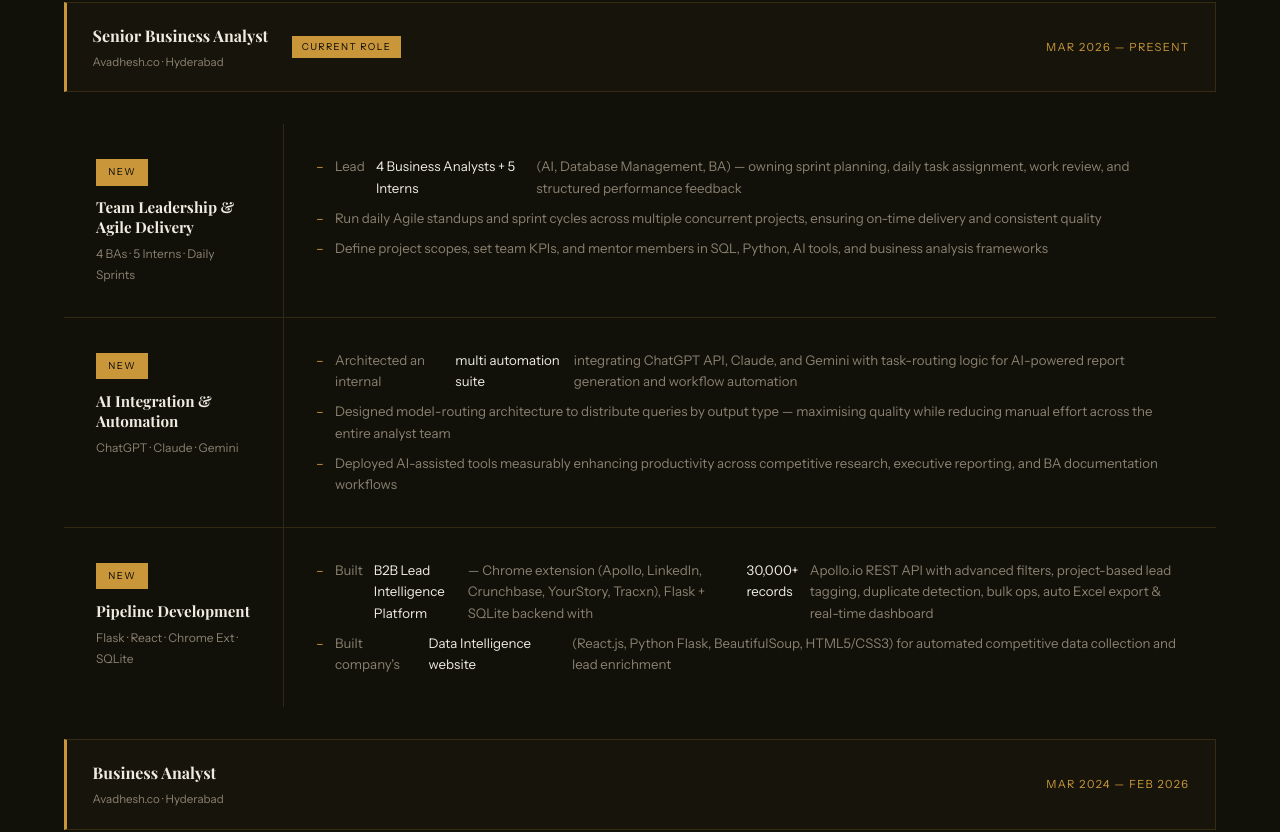
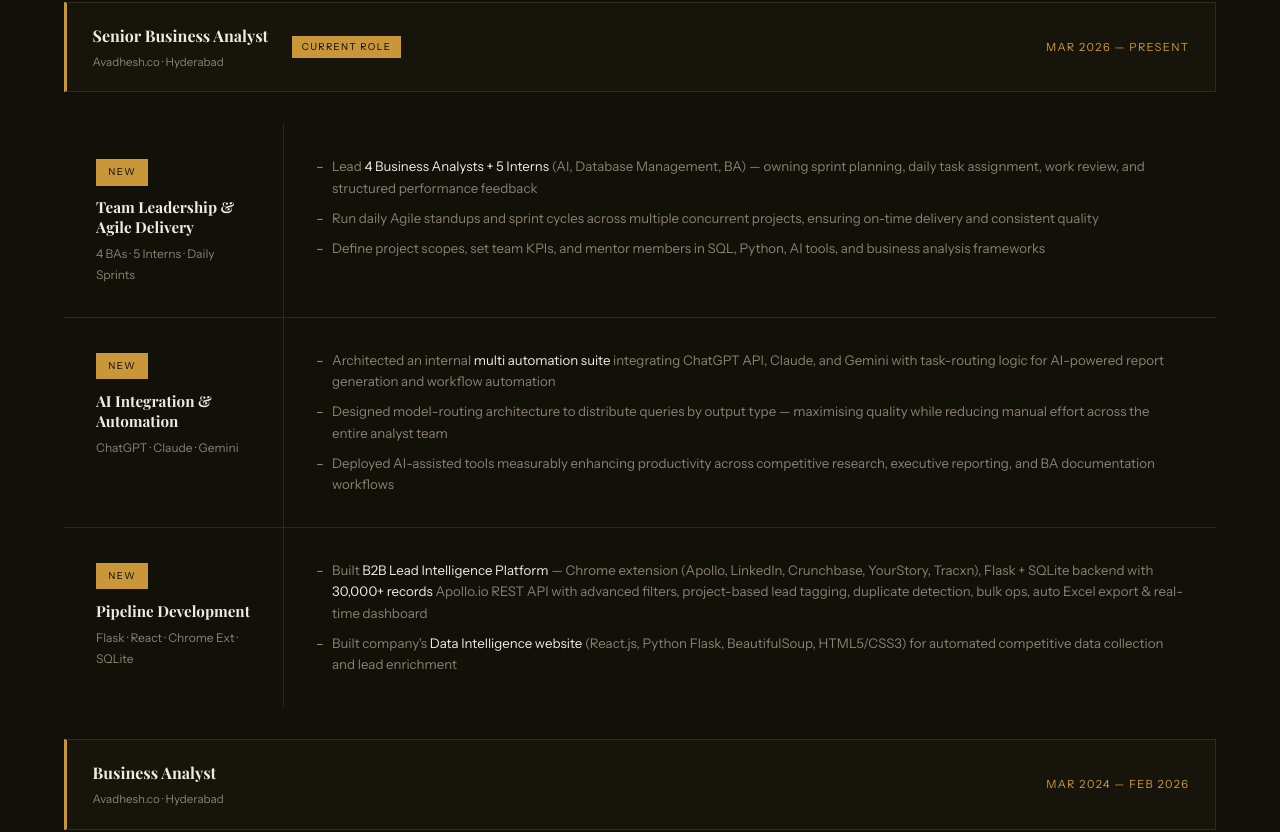
Before and after one commit to Shubh05ccs/Shubham-Portfolio, a plain HTML site: page index.html in a window 1280 px wide. Shown: the part 2901-3733 px from the top of the page. Drawn offline with nearby package versions, Linux system fonts and the light colour scheme; a web font is replaced by a local one.

Commit message:
Update index.html

```diff
--- a/index.html
+++ b/index.html
@@ -156,8 +156,8 @@ nav::before{content:'';position:absolute;inset:0;background:linear-gradient(to b
 .exp-block-sub{font-size:.75rem;color:var(--mist)}
 .exp-block-right{padding:2rem}
 .exp-block-right ul{list-style:none;display:flex;flex-direction:column;gap:.55rem}
-.exp-block-right ul li{font-size:.83rem;color:var(--mist);line-height:1.6;display:flex;align-items:flex-start;gap:.7rem}
-.exp-block-right ul li::before{content:'–';color:var(--gold);flex-shrink:0}
+.exp-block-right ul li{font-size:.83rem;color:var(--mist);line-height:1.6;position:relative;padding-left:1rem;}
+.exp-block-right ul li::before{content:'–';color:var(--gold);position:absolute;left:0;top:0;}
 .exp-block-right ul li strong{color:var(--cream);font-weight:400}
 @media(max-width:680px){.exp-block{grid-template-columns:1fr}.exp-block-left{border-right:none;border-bottom:1px solid var(--border);padding-bottom:1.2rem}}
 
```
